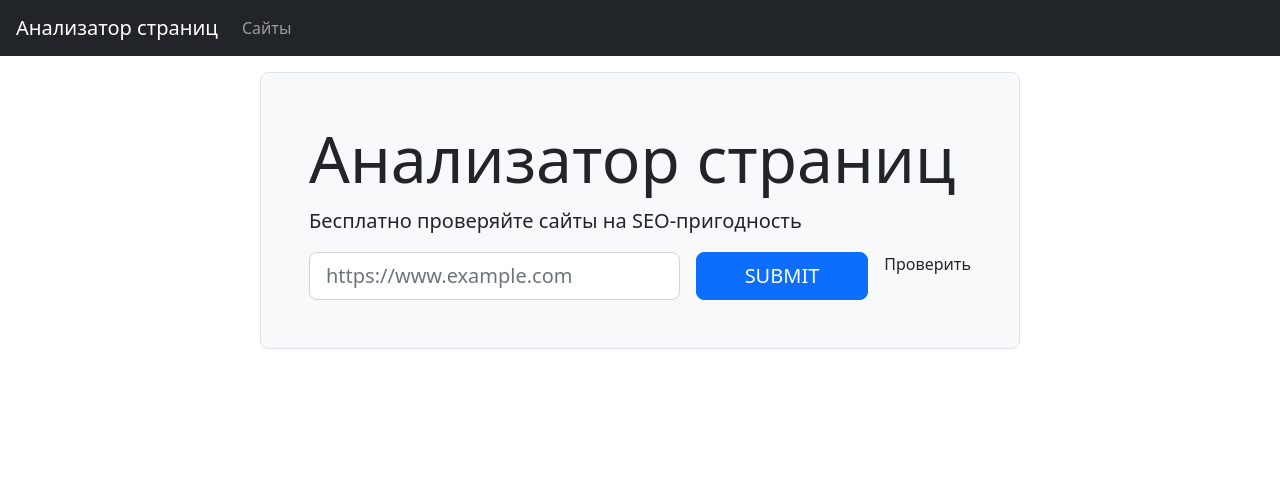
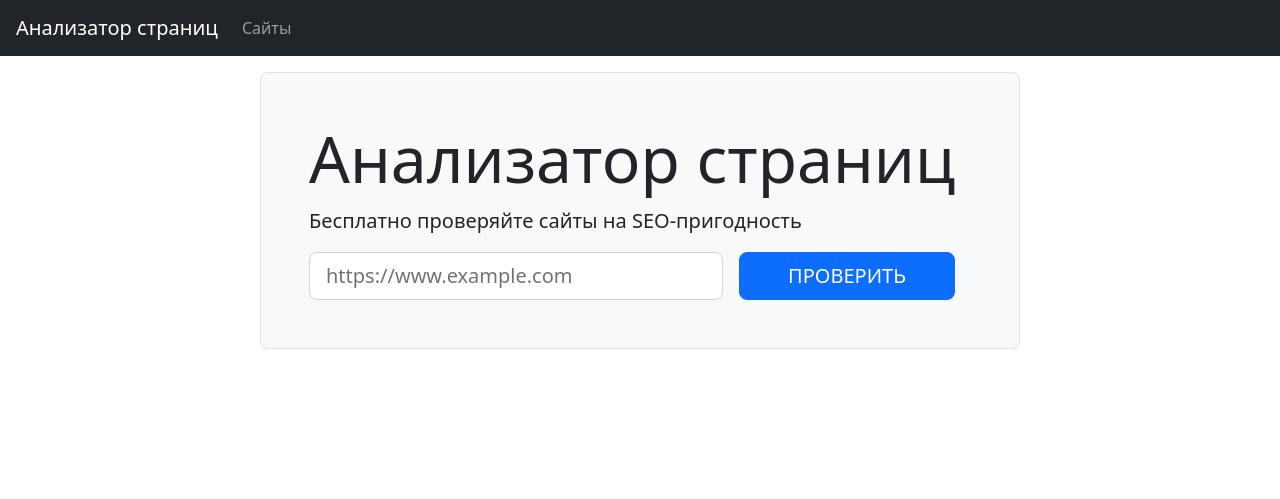
Before and after one commit to Abra19/page_analyzer, a Flask app: page / in a window 1280 px wide. Shown: the top 499 px of the page. Run offline with Flask 3, Linux system fonts and the light colour scheme.

Commit message:
correct input - submit

```diff
--- a/page_analyzer/templates/index.html
+++ b/page_analyzer/templates/index.html
@@ -11,7 +11,7 @@
           <p class="lead">Бесплатно проверяйте сайты на SEO-пригодность</p>
           <form action="{{url_for('get_urls')}}" method="post" class="d-flex justify-content-center" required>
             <input type="text" name="url" placeholder="https://www.example.com" value="{{url}}" class="form-control form-control-lg">
-            <input type="submit" class="btn btn-primary btn-lg ms-3 px-5 text-uppercase mx-3">Проверить</button>
+            <input type="submit" class="btn btn-primary btn-lg ms-3 px-5 text-uppercase mx-3" value="Проверить">
           </form>
         </div>
       </div>
```
